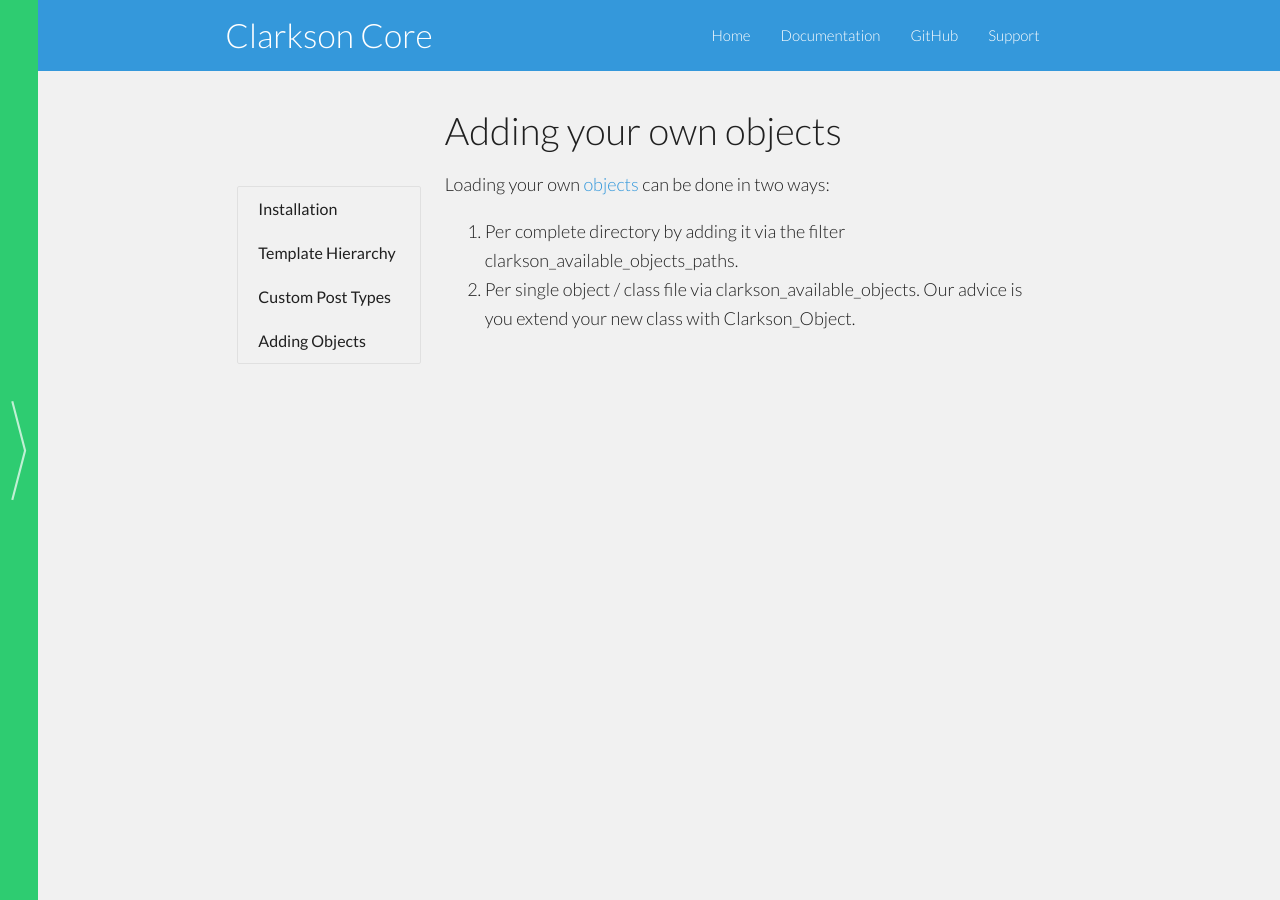
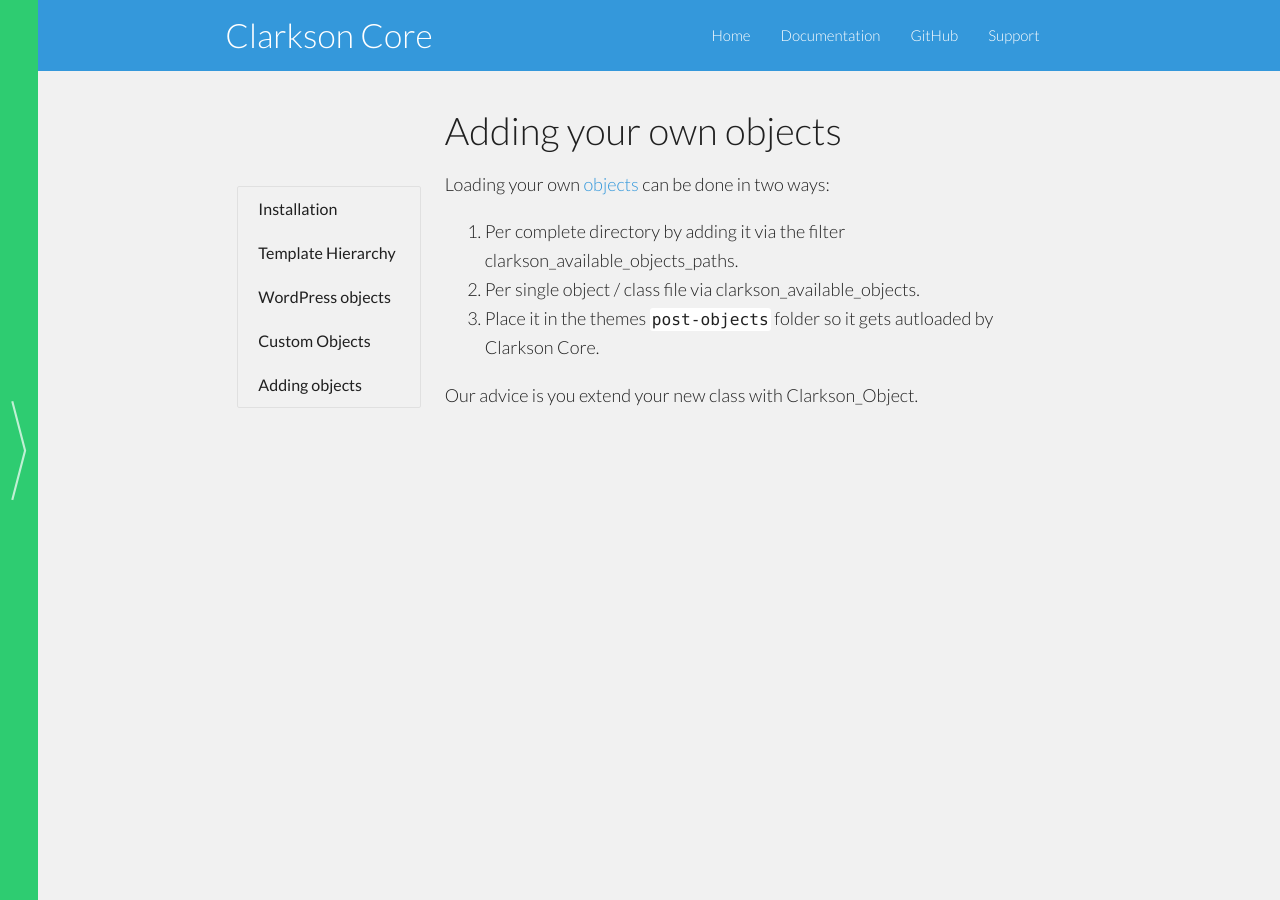
Before and after one commit to level-level/Clarkson-Theme, a Jekyll site: the page built from core/docs/adding-objects.md, in a window 1280 px wide. Built offline with Jekyll 4.4.1, drawn with Linux system fonts in a browser that asks for light colours; some web fonts are replaced.

Commit message:
Add documentation about WordPress objects and adding your own objects

```diff
--- a/_data/docs/core.yml
+++ b/_data/docs/core.yml
@@ -2,7 +2,9 @@
   title: Installation
 - docname: template-hierarchy
   title: Template Hierarchy
-- docname: custom-post-type
-  title: Custom Post Types
+- docname: wordpress-objects
+  title: WordPress objects
+- docname: custom-objects
+  title: Custom Objects
 - docname: adding-objects
-  title: Adding Objects
+  title: Adding objects
--- a/core/docs/adding-objects.md
+++ b/core/docs/adding-objects.md
@@ -7,4 +7,6 @@ type: core
 Loading your own [objects](https://github.com/level-level/Clarkson-Core/blob/master/lib/clarkson-core-objects.php#L67) can be done in two ways:
 1. Per complete directory by adding it via the filter clarkson_available_objects_paths.
 2. Per single object / class file via clarkson_available_objects.
+3. Place it in the themes `post-objects` folder so it gets autloaded by Clarkson Core.
+
 Our advice is you extend your new class with Clarkson_Object.
```
Also changed, not shown: core/docs/WordPress-objects.md (added, +15 -0 lines), core/docs/custom-objects.md (added, +13 -0 lines), core/docs/custom-post-type.md (deleted, +0 -10 lines), core/docs/template-hierarchy.md (+2 -2 lines).
